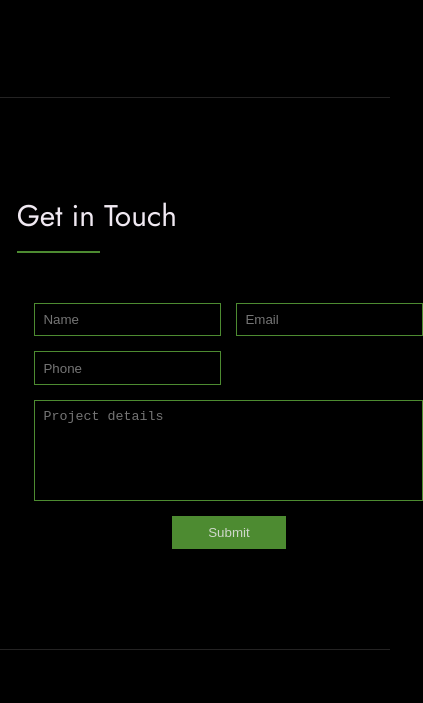
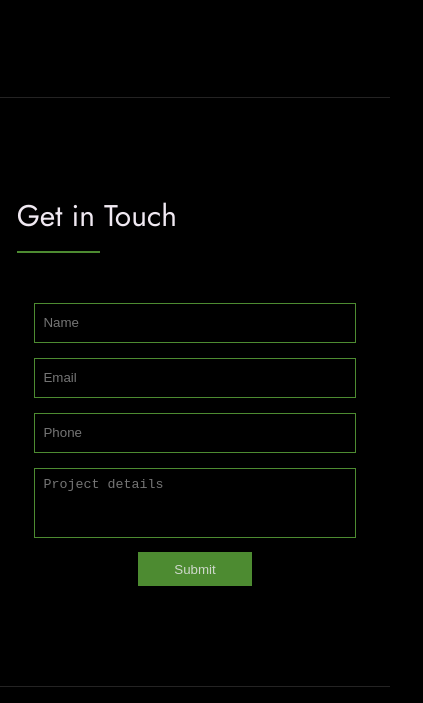
Before and after one commit to VDan007/simplePortfolioSite, a plain HTML site: page index.html in a window 390 px wide. Shown: the part 1849-2552 px from the top of the page, 423 px wide, since content can reach past the window. Drawn offline with Linux system fonts and the light colour scheme.

Commit message:
flex test

```diff
--- a/index.css
+++ b/index.css
@@ -702,6 +702,18 @@ form > textarea{
     border: 1px solid var(--pink);
 }
 
+@media(max-width: 500px) {
+    form {
+        display:flex;
+        flex-direction: column;
+    }
+
+    form > input,
+    form > textarea{
+        min-height: 3em;
+    }
+}
+
 #project__details {
     grid-column: 1/3;
     padding-top: 8px;
```
